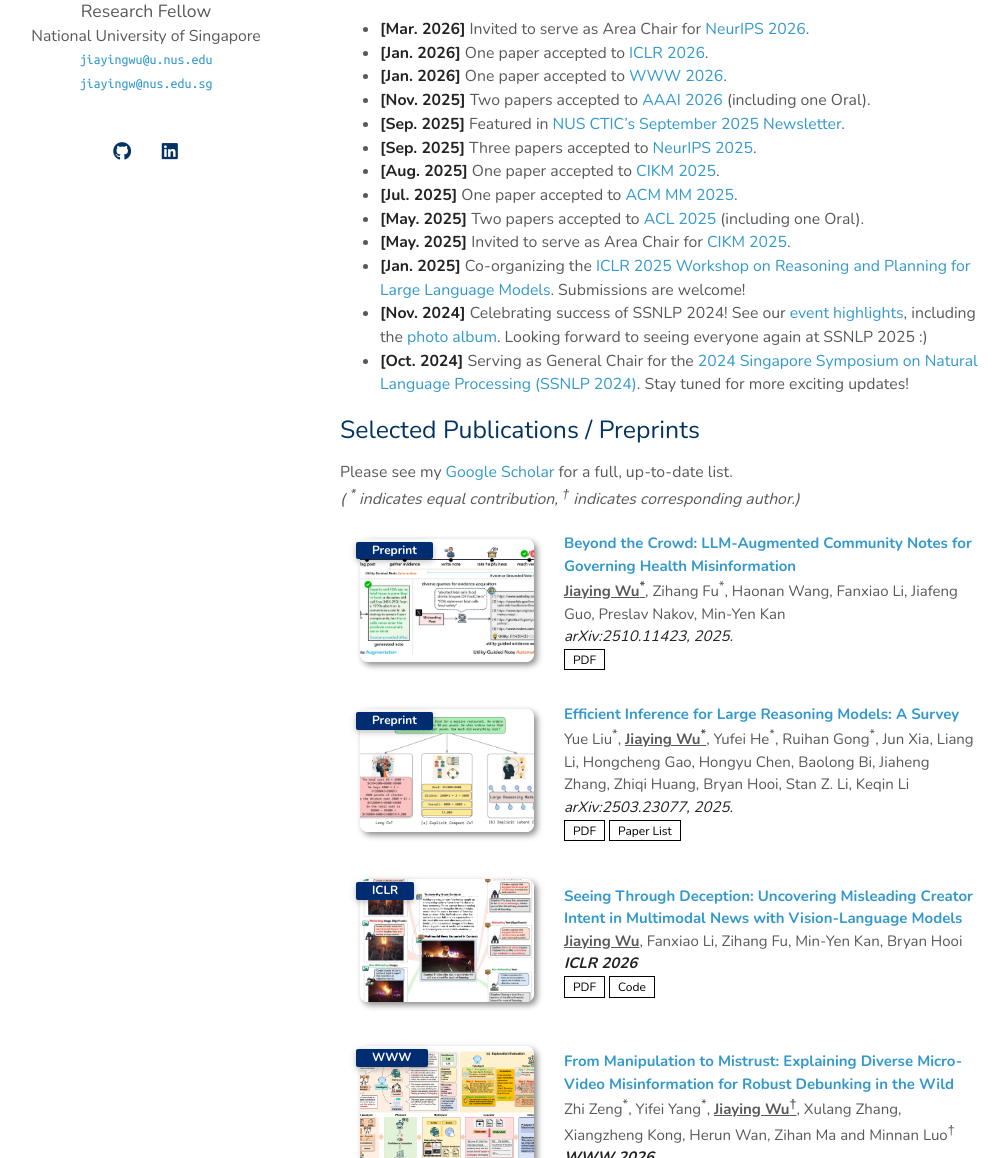
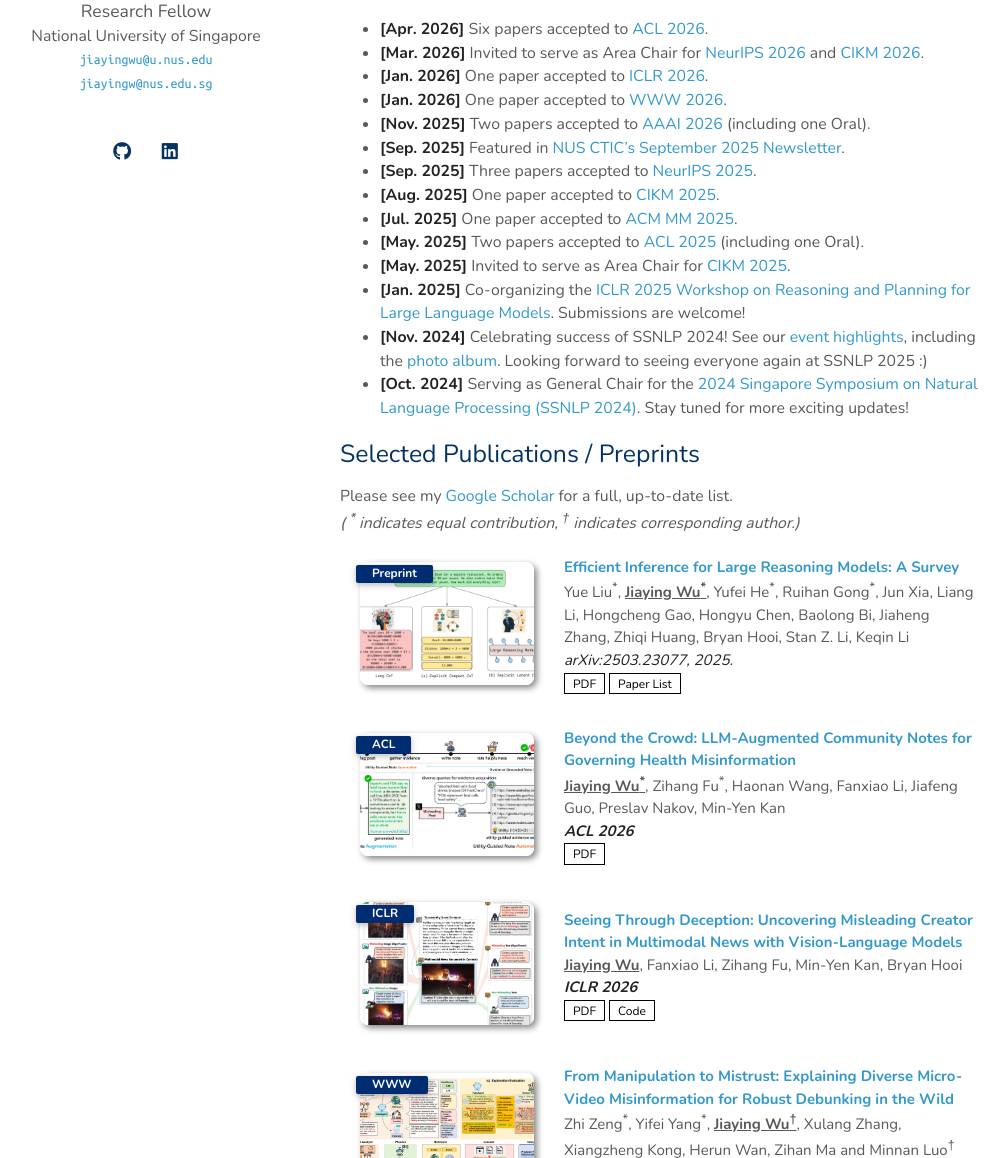
Before and after one commit to jiayingwu19/jiayingwu19.github.io, a Jekyll site: the page built from index.md, in a window 1280 px wide and 1400 px high, scrolled down 464 px. Shown: the part 242-1400 px from the top of the window, without its empty margins (130-1138 px from the left). Built offline with Jekyll 4.4.1, drawn with Linux system fonts in a browser that asks for light colours; a style sheet for code colours, icons or effects is not loaded; our own code applies the rules of GitHub Pages for plain Markdown files; some of the changed text lies outside the part shown.

Commit message:
apr 2026 update

```diff
--- a/_data/publications.yml
+++ b/_data/publications.yml
@@ -1,11 +1,4 @@
 main:
-
-  - title: "Beyond the Crowd: LLM-Augmented Community Notes for Governing Health Misinformation"
-    authors: <b><u>Jiaying Wu<sup>*</sup></u></b>, Zihang Fu<sup>*</sup>, Haonan Wang, Fanxiao Li, Jiafeng Guo, Preslav Nakov, Min-Yen Kan
-    conference_short: Preprint
-    conference: arXiv:2510.11423, 2025.
-    pdf: https://arxiv.org/pdf/2510.11423
-    image: ./assets/img/2025_crowdnotesplus.jpg
 
   - title: "Efficient Inference for Large Reasoning Models: A Survey"
     authors: Yue Liu<sup>*</sup>, <b><u>Jiaying Wu<sup>*</sup></u></b>, Yufei He<sup>*</sup>, Ruihan Gong<sup>*</sup>, Jun Xia, Liang Li, Hongcheng Gao, Hongyu Chen, Baolong Bi, Jiaheng Zhang, Zhiqi Huang, Bryan Hooi, Stan Z. Li, Keqin Li
@@ -14,6 +7,13 @@ main:
     pdf: https://arxiv.org/pdf/2503.23077
     paper_list: https://github.com/yueliu1999/Awesome-Efficient-Inference-for-LRMs
     image: ./assets/img/2025_llm_survey.jpg
+
+  - title: "Beyond the Crowd: LLM-Augmented Community Notes for Governing Health Misinformation"
+    authors: <b><u>Jiaying Wu<sup>*</sup></u></b>, Zihang Fu<sup>*</sup>, Haonan Wang, Fanxiao Li, Jiafeng Guo, Preslav Nakov, Min-Yen Kan
+    conference_short: ACL
+    conference: <strong>ACL 2026</strong>
+    pdf: https://arxiv.org/pdf/2510.11423
+    image: ./assets/img/2025_crowdnotesplus.jpg
 
   - title: "Seeing Through Deception: Uncovering Misleading Creator Intent in Multimodal News with Vision-Language Models"
     authors: <b><u>Jiaying Wu</u></b>, Fanxiao Li, Zihang Fu, Min-Yen Kan, Bryan Hooi
@@ -27,6 +27,8 @@ main:
     authors: Zhi Zeng<sup>*</sup>, Yifei Yang<sup>*</sup>, <b><u>Jiaying Wu<sup>†</sup></u></b>, Xulang Zhang, Xiangzheng Kong, Herun Wan, Zihan Ma and Minnan Luo<sup>†</sup>
     conference_short: WWW
     conference: <strong>WWW 2026</strong>
+    pdf: https://arxiv.org/pdf/2603.25423
+    code: https://github.com/Aiyistan/FakeAgent
     image: ./assets/img/2026_www_fakeagent.jpg
 
   - title: "Drifting Away from Truth: GenAI-Driven News Diversity Challenges LVLM-Based Misinformation Detection"
--- a/_includes/services.md
+++ b/_includes/services.md
@@ -14,7 +14,7 @@
 <h4 style="margin:0 10px 0;">Conference Area Chair / SPC</h4>
 
 <ul style="margin:0 0 5px;">
-  <li>CIKM 2025</li>
+  <li>NeurIPS 2026; CIKM 2025, 2026</li>
 </ul>
 
 <h4 style="margin:0 10px 0;">Conference Reviewer / PC Member</h4>
--- a/index.md
+++ b/index.md
@@ -18,7 +18,8 @@ My research lies at the intersection of NLP and data mining, where I design **so
 <font color="red">I am currently on the job market, seeking research opportunities in both academia and industry (including postdoc positions) starting <b>Summer/Fall 2026</b>, and always open to collaborations. Feel free to get in touch by email.</font>
 
 ## News
-- **[Mar. 2026]** Invited to serve as Area Chair for [NeurIPS 2026](https://neurips.cc/).
+- **[Apr. 2026]** Six papers accepted to [ACL 2026](https://2026.aclweb.org/).
+- **[Mar. 2026]** Invited to serve as Area Chair for [NeurIPS 2026](https://neurips.cc/) and [CIKM 2026](https://cikm2026.diag.uniroma1.it/).
 - **[Jan. 2026]** One paper accepted to [ICLR 2026](https://iclr.cc/Conferences/2026).
 - **[Jan. 2026]** One paper accepted to [WWW 2026](https://www2026.thewebconf.org/).
 - **[Nov. 2025]** Two papers accepted to [AAAI 2026](https://aaai.org/conference/aaai/aaai-26/) (including one Oral).
```
